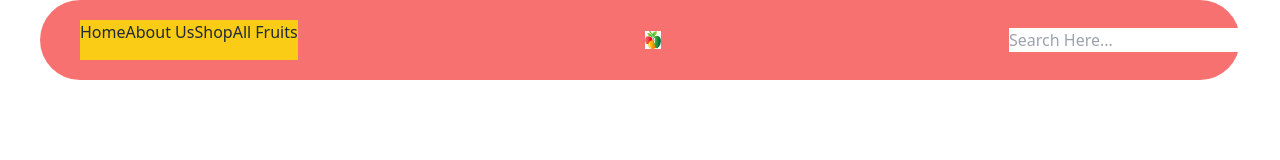
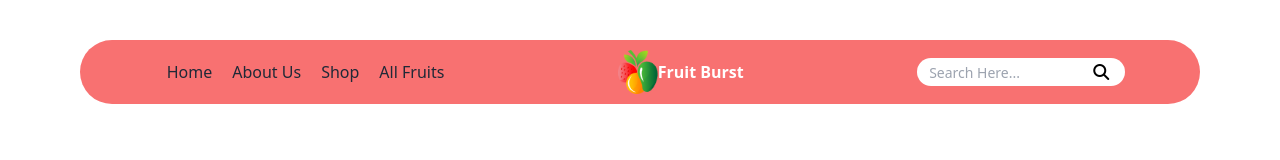
Before and after one commit to bahmmed/B8A3-fruit-brust, a plain HTML site: page index.html in a window 1280 px wide. Drawn offline with nearby package versions, Linux system fonts and the light colour scheme.

Commit message:
nav bar completed;

```diff
--- a/index.html
+++ b/index.html
@@ -5,27 +5,44 @@
     <meta charset="UTF-8">
     <meta name="viewport" content="width=device-width, initial-scale=1.0">
     <title>Fruit Brust</title>
+    <!-- <link rel="stylesheet" href="https://cdnjs.cloudflare.com/ajax/libs/font-awesome/6.4.0/css/all.min.css" integrity="sha512-iecdLmaskl7CVkqkXNQ/ZH/XLlvWZOJyj7Yy7tcenmpD1ypASozpmT/E0iPtmFIB46ZmdtAc9eNBvH0H/ZpiBw==" crossorigin="anonymous" referrerpolicy="no-referrer" /> -->
+
+    <link rel="preconnect" href="https://fonts.googleapis.com">
+    <link rel="preconnect" href="https://fonts.gstatic.com" crossorigin>
+    <link href="https://fonts.googleapis.com/css2?family=Lato:ital,wght@0,100;0,300;0,400;0,700;0,900;1,100;1,300;1,400;1,700;1,900&display=swap" rel="stylesheet">
     <link rel="stylesheet" href="https://cdnjs.cloudflare.com/ajax/libs/font-awesome/6.4.0/css/all.min.css">
     <link href="https://cdn.jsdelivr.net/npm/daisyui@3.5.0/dist/full.css" rel="stylesheet" type="text/css" />
     <script src="https://cdn.tailwindcss.com"></script>
+    <script>
+        body{
+            font-family: 'Lato', sans-serif;
+        }
+    </script>
 </head>
 
 <body>
     <header>
-       <nav class="fruit-nav flex justify-between items-center h-20 bg-red-400 rounded-full mx-10">
-            <div class="nav-list flex flex-row w-300 justify-around ml-10 border-spacing-1 h-10 bg-yellow-400">
-                <a class=" hover:text-white" href="">Home</a>
-                <a class="hover:text-white" href="">About Us</a>
-                <a class="hover:text-white" href="">Shop</a>
-                <a class="hover:text-white" href="">All Fruits</a>
+       <nav class="fruit-nav flex justify-around items-center h-16 mt-10 bg-red-400 rounded-full mx-20">
+            <div class="nav-list flex flex-row space-x-5 colo ">
+                <a class=" hover:text-blue-600" href="">Home</a>
+                <a class="hover:text-blue-600" href="">About Us</a>
+                <a class="hover:text-blue-600" href="">Shop</a>
+                <a class="hover:text-blue-600" href="">All Fruits</a>
             </div>
-            <div class="nav-midle-logo w-200 bg-slate-50 items-center">
-                <img class="w-4" src="/images/logo.png" alt="">
+            <div class="flex items-center">
+                <img class="w-10" src="/images/logo.png" alt="">
+                <p class="text-white font-semibold" >Fruit Burst</p>
             </div>
-            <div class="nav-search mr-50">
-                <form>
-                    <input type="text" placeholder="Search Here...">
+            <div class="nav-search">
+
+                <form class="search-item">
+                    <input class=" h-7 w-52 pl-3 rounded-full text-sm  "
+                    type="text" class="ml-10" placeholder="Search Here...">
+                    <button class="-ml-8 border-6 bg-trasparent" type="submit"><i
+                        class="fa fa-search text-black"></i></button>
+
                 </form>
+
             </div>
        </nav>
     </header>
```
